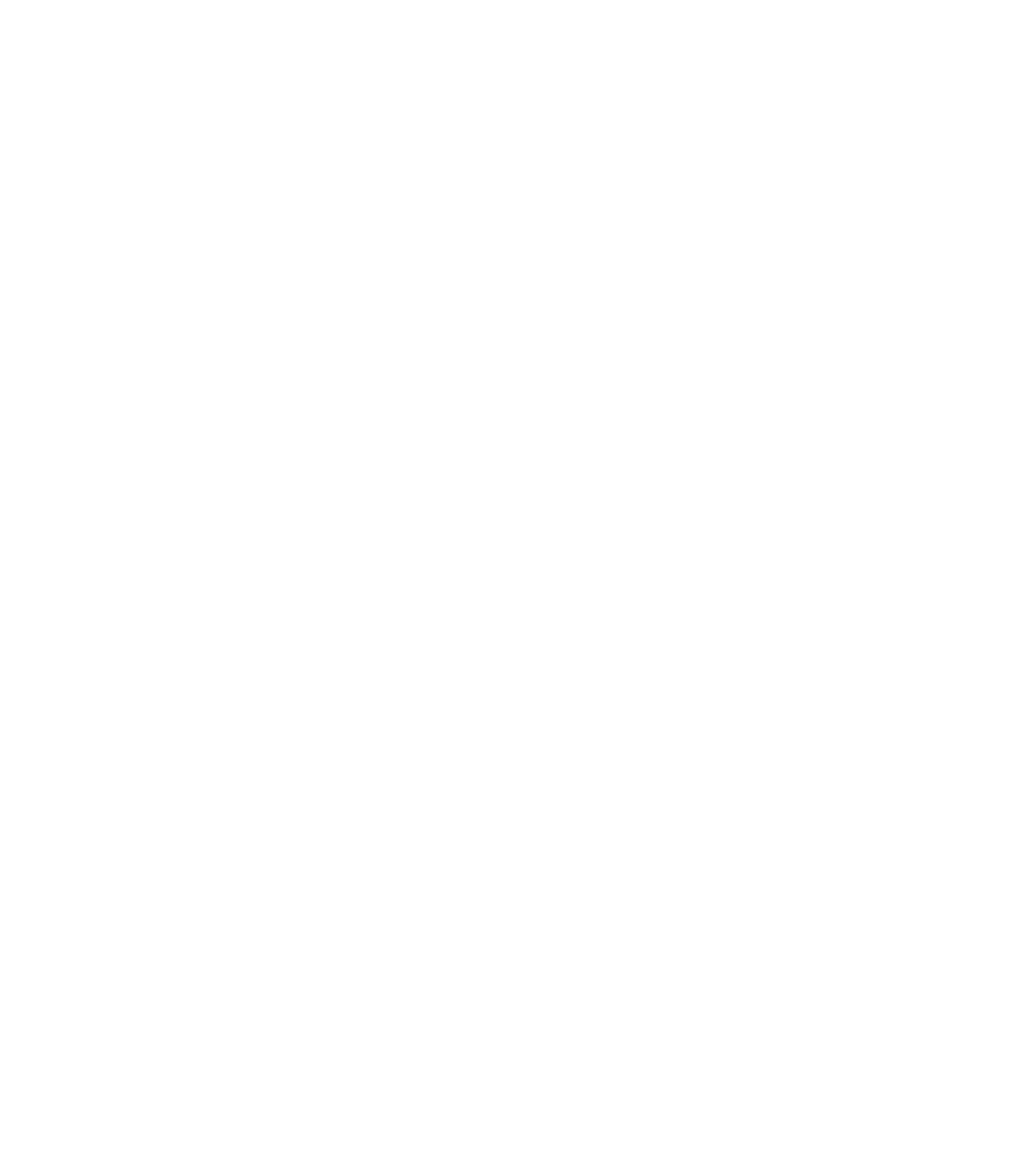
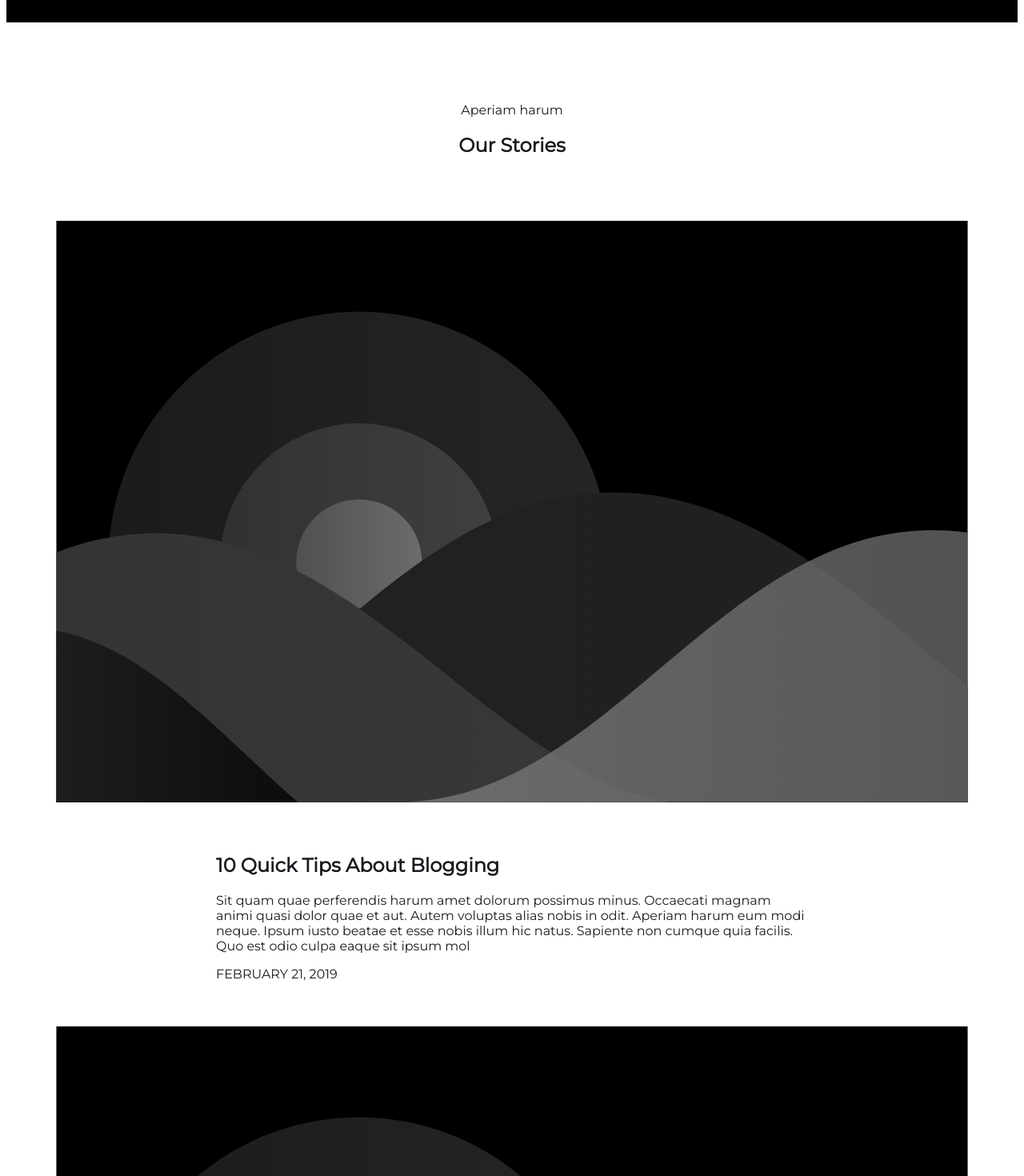
Before and after one commit to thegalluzz/webflow-template-remake, a Next.js app: page /blog in a window 1280 px wide. Shown: the part 700-2170 px from the top of the page at 80% size. Before the commit the page ends 800 px from the top, so only its background shows below. Built offline with nearby package versions, Linux system fonts and the light colour scheme.

Commit message:
added static blog page and added blog css

```diff
--- a/pages/blog.tsx
+++ b/pages/blog.tsx
@@ -1,6 +1,8 @@
 import Head from "next/head"
 import styles from '@/styles/Home.module.css'
 import Navbar from "@/components/navbar"
+import Footer from "@/components/footer"
+import CallToAction from "@/components/cta"
 
 export default function Blog() {
     return (
@@ -12,6 +14,79 @@ export default function Blog() {
             </Head>
             <main className={styles.main}>
                 <Navbar />
+                <div className={styles.aboutoheader}>
+                    <div>
+                        <h1 className={styles.headingjumbo}>Our Blog</h1>
+                    </div>
+                </div>
+                <section className={styles.BlogSection}>
+                    <div className={styles.BlogContainer}>
+                        <div>
+                            <div className={styles.BlogTextDiv}>
+                                <p>Aperiam harum</p>
+                                <h2>Our Stories</h2>
+                            </div>
+                            <div className={styles.BlogDivCard}>
+                                <img src="/placeholder_1.svg" alt="" className={styles.PortfolioSVG}/>
+                                <div className={styles.BlogDescription}>
+                                    <div>
+                                        <h2>10 Quick Tips About Blogging</h2>
+                                        <p>
+                                            Sit quam quae perferendis harum amet dolorum possimus minus.
+                                            Occaecati magnam animi quasi dolor quae et aut.
+                                            Autem voluptas alias nobis in odit.
+                                            Aperiam harum eum modi neque.
+                                            Ipsum iusto beatae et esse nobis illum hic natus.
+                                            Sapiente non cumque quia facilis.
+                                            Quo est odio culpa eaque sit ipsum mol
+                                        </p>
+                                        <p>FEBRUARY 21, 2019</p>
+                                    </div>
+                                </div>
+                            </div>
+
+                            <div className={styles.BlogDivCard}>
+                                <img src="/placeholder_1.svg" alt="" className={styles.PortfolioSVG}/>
+                                <div className={styles.BlogDescription}>
+                                    <div>
+                                        <h2>10 Quick Tips About Blogging</h2>
+                                        <p>
+                                            Sit quam quae perferendis harum amet dolorum possimus minus.
+                                            Occaecati magnam animi quasi dolor quae et aut.
+                                            Autem voluptas alias nobis in odit.
+                                            Aperiam harum eum modi neque.
+                                            Ipsum iusto beatae et esse nobis illum hic natus.
+                                            Sapiente non cumque quia facilis.
+                                            Quo est odio culpa eaque sit ipsum mol
+                                        </p>
+                                        <p>FEBRUARY 21, 2019</p>
+                                    </div>
+                                </div>
+                            </div>
+
+                            <div className={styles.BlogDivCard}>
+                                <img src="/placeholder_1.svg" alt="" className={styles.PortfolioSVG}/>
+                                <div className={styles.BlogDescription}>
+                                    <div>
+                                        <h2>10 Quick Tips About Blogging</h2>
+                                        <p>
+                                            Sit quam quae perferendis harum amet dolorum possimus minus.
+                                            Occaecati magnam animi quasi dolor quae et aut.
+                                            Autem voluptas alias nobis in odit.
+                                            Aperiam harum eum modi neque.
+                                            Ipsum iusto beatae et esse nobis illum hic natus.
+                                            Sapiente non cumque quia facilis.
+                                            Quo est odio culpa eaque sit ipsum mol
+                                        </p>
+                                        <p>FEBRUARY 21, 2019</p>
+                                    </div>
+                                </div>
+                            </div>
+                        </div>
+                    </div>
+                </section>
+                <CallToAction />
+                <Footer />
             </main>
         </>
     )
--- a/styles/Home.module.css
+++ b/styles/Home.module.css
@@ -567,3 +567,37 @@
 .ProjectDescritionImageDiv {
     margin-bottom: 30px;
 }
+
+.BlogSection {
+    margin-left: 30px;
+    margin-right: 30px;
+}
+
+.BlogTextDiv {
+    text-align: center;
+    margin-bottom: 80px;
+}
+
+.BlogContainer {
+    width: 100%;
+    max-width: 1140px;
+    margin-left: auto;
+    margin-right: auto;
+    color: #1a1b1f;
+    font-size: 16px;
+}
+
+.BlogDescription{
+    display: flex;
+    align-content: center;
+    justify-content: center;
+    margin-left: 200px;
+    margin-right: 200px;
+    margin-top: 40px;
+    margin-bottom: 40px;
+}
+
+.BlogDivCard{
+    margin-top: 10px;
+    margin-bottom: 10px ;
+}
```
Also changed, not shown: pages/index.tsx (line endings or trailing spaces).
